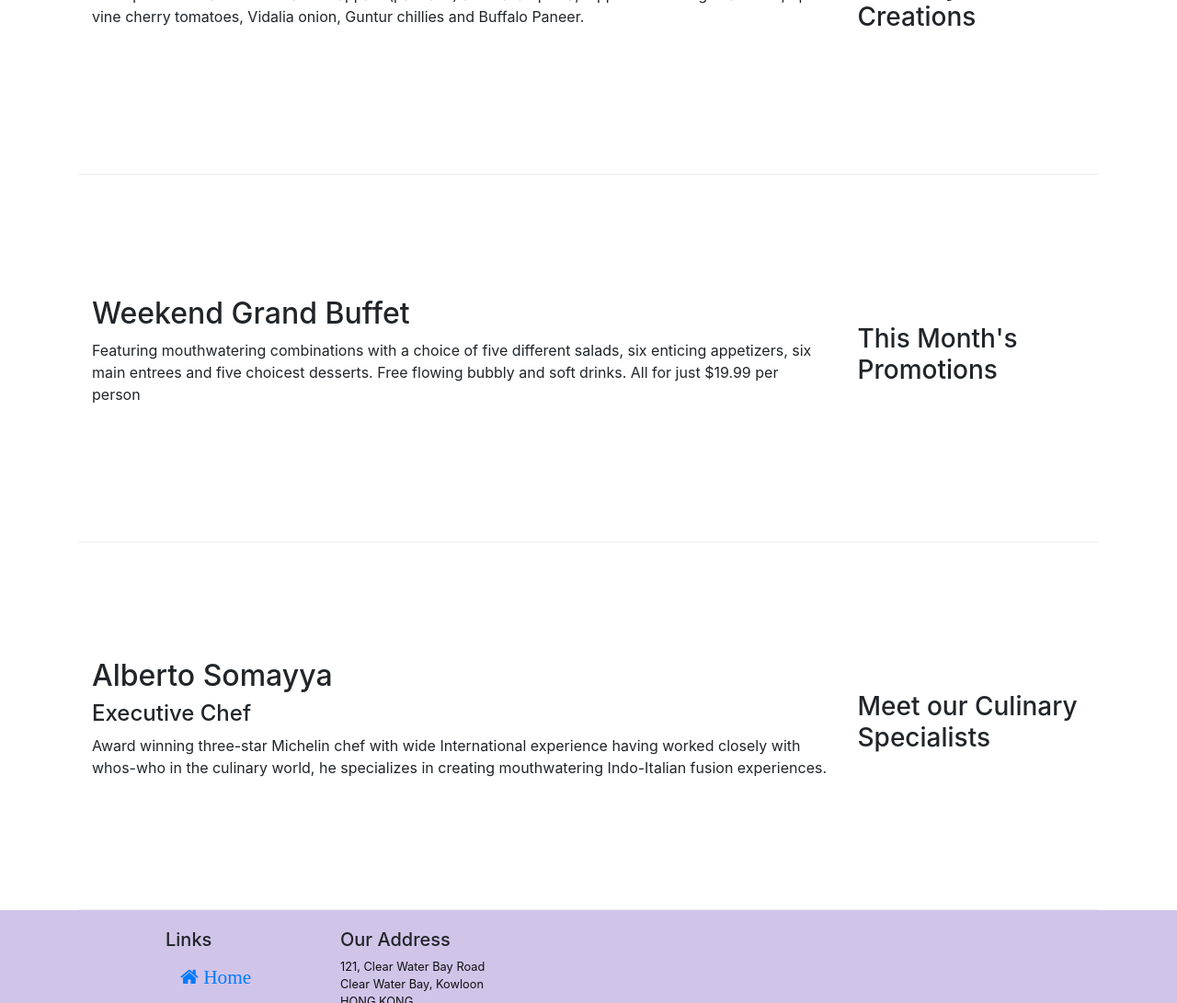
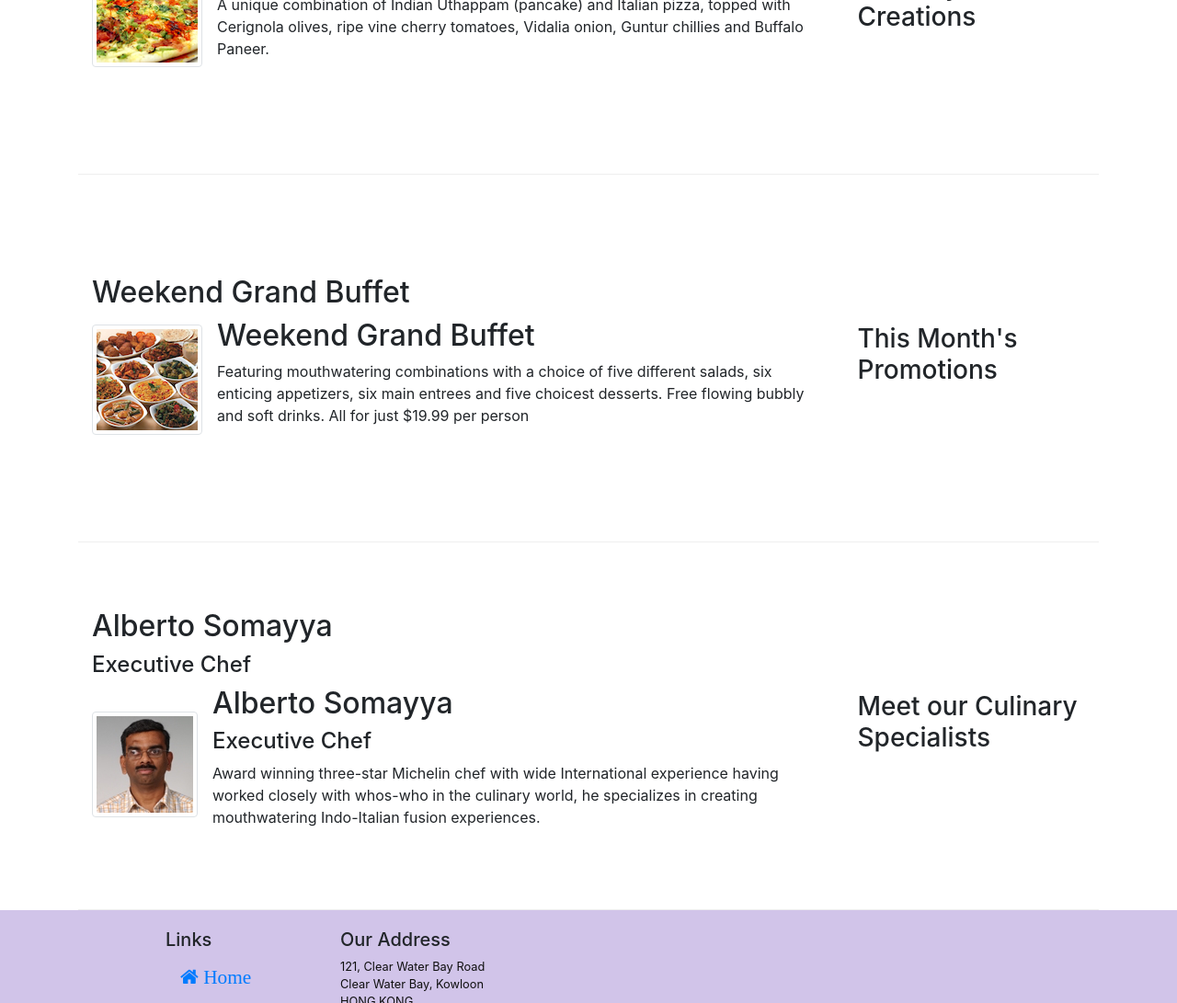
Before and after one commit to RealSawconed/FER-Demo-1, a website: page index.html in a window 1280 px wide. Shown: the part 494-1585 px from the top of the page at 92% size. Drawn offline with nearby package versions, Linux system fonts and the light colour scheme.

Commit message:
Images and Media

```diff
--- a/index.html
+++ b/index.html
@@ -21,7 +21,7 @@
             <button class="navbar-toggler" type="button" data-toggle="collapse" data-target="#Navbar">
                 <span class="navbar-toggler-icon"></span>
             </button>
-            <a class="navbar-brand" href="#">Ristorante Con Fusion</a>
+            <a class="navbar-brand mr-auto" href="#"><img src="img/logo.png" height="30" width="41"></a>
             <div class="collapse navbar-collapse" id="Navbar">
                 <ul class="navbar-nav mr-auto">
                     <li class="nav-item active"><a class="nav-link" href="#"><span class="fa fa-home fa-lg"></span>
@@ -49,7 +49,9 @@
                         your culinary senses!
                     </p>
                 </div>
-                <div class="col-12 col-sm"></div>
+                <div class="col-12 col-sm align-self-center">
+                    <img src="img/logo.png" class="img-fluid">
+                </div>
             </div>
         </div>
     </header>
@@ -62,11 +64,15 @@
             <div class="col col-sm order-sm-first col-md">
                 <h2>Uthappizza<span class="badge badge-danger">HOT</span><span
                         class="badge badge-pill badge-secondary">$4.99</span></h2>
-                <p>
-                    A unique combination of Indian Uthappam (pancake) and Italian pizza,
-                    topped with Cerignola olives, ripe vine cherry tomatoes, Vidalia
-                    onion, Guntur chillies and Buffalo Paneer.
-                </p>
+                <div class="media">
+                    <img class="d-flex mr-3 img-thumbnail align-self-center" src="img/uthappizza.png" alt="Uthappizza">
+                    <div class="media-body">
+                        <h2 class="mt-0">Uthappizza</h2>
+                        <p class="d-none d-sm-block">
+                            A unique combination of Indian Uthappam (pancake) and Italian pizza, topped with Cerignola
+                            olives, ripe vine cherry tomatoes, Vidalia onion, Guntur chillies and Buffalo Paneer.</p>
+                    </div>
+                </div>
             </div>
         </div>
 
@@ -76,12 +82,17 @@
             </div>
             <div class="col col-sm order-sm-first col-md">
                 <h2>Weekend Grand Buffet</h2>
-                <p>
-                    Featuring mouthwatering combinations with a choice of five different
-                    salads, six enticing appetizers, six main entrees and five choicest
-                    desserts. Free flowing bubbly and soft drinks. All for just $19.99
-                    per person
-                </p>
+                <div class="media">
+                    <img class="d-flex mr-3 img-thumbnail align-self-center" src="img/buffet.png" alt="buffet">
+                    <div class="media-body">
+                        <h2 class="mt-0">Weekend Grand Buffet</h2>
+                        <p class="d-none d-sm-block">
+                            Featuring mouthwatering combinations with a choice of five different
+                            salads, six enticing appetizers, six main entrees and five choicest
+                            desserts. Free flowing bubbly and soft drinks. All for just $19.99
+                            per person</p>
+                    </div>
+                </div>
             </div>
         </div>
 
@@ -92,12 +103,19 @@
             <div class="col col-sm order-sm-first col-md">
                 <h2>Alberto Somayya</h2>
                 <h4>Executive Chef</h4>
-                <p>
-                    Award winning three-star Michelin chef with wide International
-                    experience having worked closely with whos-who in the culinary
-                    world, he specializes in creating mouthwatering Indo-Italian fusion
-                    experiences.
-                </p>
+                <div class="media">
+                    <img class="d-flex mr-3 img-thumbnail align-self-center" src="img/alberto.png"
+                        alt="Alberto Somayya">
+                    <div class="media-body">
+                        <h2 class="mt-0">Alberto Somayya</h2>
+                        <h4>Executive Chef</h4>
+                        <p class="d-none d-sm-block">Award winning three-star Michelin chef with wide
+                            International experience having worked closely with
+                            whos-who in the culinary world, he specializes in
+                            creating mouthwatering Indo-Italian fusion experiences.
+                        </p>
+                    </div>
+                </div>
             </div>
         </div>
     </div>
```
Also changed, not shown: aboutus.html (+3 -2 lines), contactus.html (+3 -2 lines), img/alberto.png (added), img/buffet.png (added), img/logo.png (added), img/uthappizza.png (added), 1 other file.
